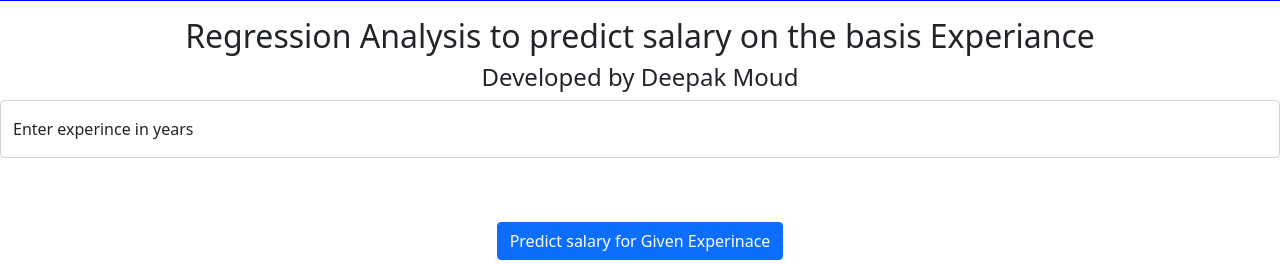
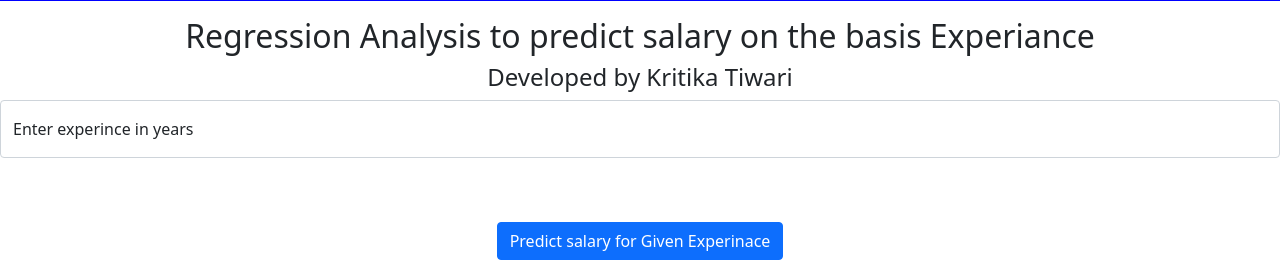
Before and after one commit to KritikaTiwari/internship-linear-regression, a Flask app: page / in a window 1280 px wide. Shown: the part 184-448 px from the top of the page. Run offline with Flask 2, Linux system fonts and the light colour scheme; parts of the project's set-up code (start-up, migrations or seed data) failed here and were passed over.

Commit message:
Update index.html

```diff
--- a/templates/index.html
+++ b/templates/index.html
@@ -35,7 +35,7 @@ div {text-align: center;}
 
 <div class="login">
 <h2 >Regression Analysis to predict salary on the basis Experiance</h2>
-<h4>Developed by Deepak Moud</h4>
+<h4>Developed by Kritika Tiwari</h4>
 <!-- Main Input For Receiving Query to our ML -->
 <form action="{{ url_for('predict')}}"method="get">
 <div class="form-floating mb-3">
```
